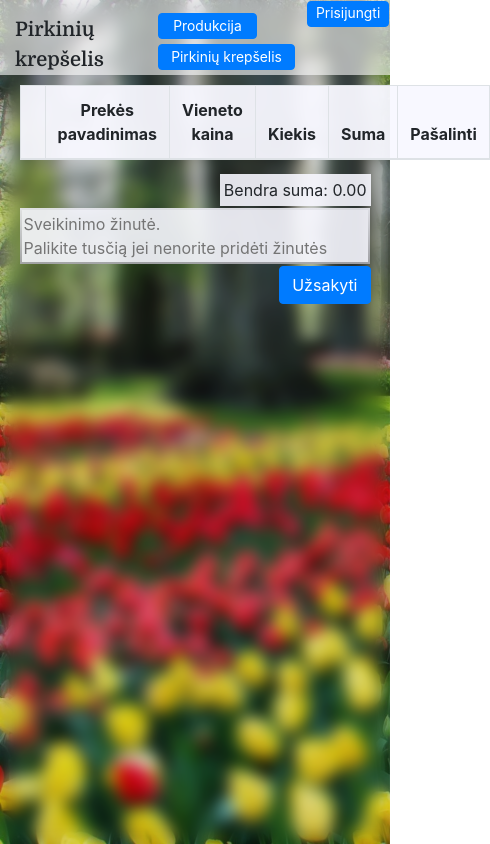
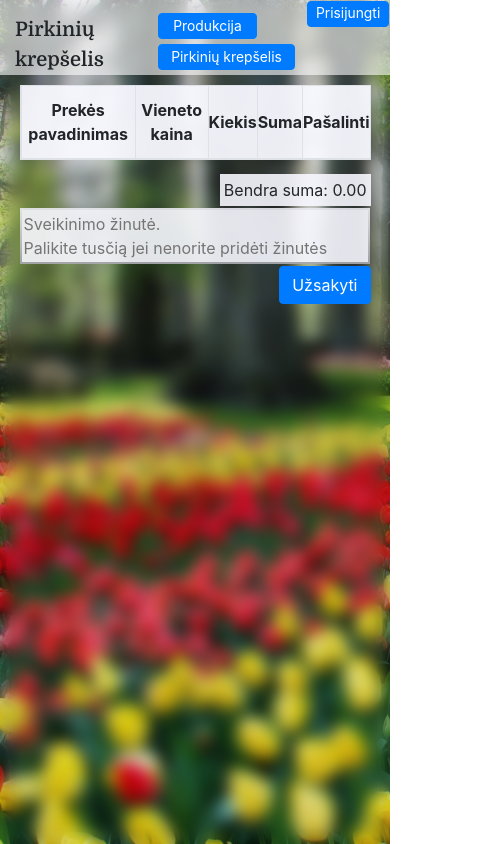
Before and after one commit to TomasKireilis/geliu-e-parduotuve, a React (Create React App) app: page /cart in a window 390 px wide. Shown: the whole page, 490 px wide, since content can reach past the window. Built offline with nearby package versions, Linux system fonts and the light colour scheme.

Commit message:
Slightly changed shopping cart table to become more responsive

```diff
--- a/src/App.css
+++ b/src/App.css
@@ -110,7 +110,7 @@
   margin-right: auto;
 }
 
-.cartPhoto {
+.cart-photo {
   height: 4vh;
   max-height: 100px;
   min-height: 80px;
@@ -174,6 +174,12 @@ table thead tr {
   text-align: right;
   z-index: 100;
 }
+.table td,
+.table th {
+  padding-right: 0 !important;
+  padding-left: 0 !important;
+  width: fit-content;
+}
 
 .header-buttons-container {
   flex-direction: row;
@@ -184,6 +190,9 @@ table thead tr {
   position: relative;
   background-color: rgba(248, 248, 255, 0.9);
   margin: auto;
+}
+.shopping-cart-table * {
+  vertical-align: middle !important;
 }
 .modal-content {
   background-color: transparent !important;
--- a/src/ShoppingCartPage/ShoppingCartRow.js
+++ b/src/ShoppingCartPage/ShoppingCartRow.js
@@ -5,7 +5,8 @@ import { GlobalContext } from "Context/GlobalState.js";
 
 const ShoppingCartRow = ({ item }) => {
   const [amount, setAmount] = useState(item.amount);
-  const { deleteItem, updateItemAmount, updateTotal } = useContext(GlobalContext);
+  const { deleteItem, updateItemAmount, updateTotal } =
+    useContext(GlobalContext);
 
   const onAmountChange = (e) => {
     let inputAmount = e.target.value;
@@ -18,7 +19,7 @@ const ShoppingCartRow = ({ item }) => {
   const onDelete = (id) => {
     deleteItem(id);
     updateTotal();
-  }
+  };
 
   useEffect(() => {
     updateItemAmount(item.id, amount);
@@ -27,8 +28,15 @@ const ShoppingCartRow = ({ item }) => {
 
   return (
     <tr>
-      <td>
-        <img className="cartPhoto" src={item.image} />
+      <td style={{ padding: ".1rem", width: "80px" }}>
+        <img
+          className="cart-photo"
+          src={item.image}
+          onError={(e) => {
+            e.target.onError = null;
+            e.target.src = "No_Image_Available.jpg";
+          }}
+        ></img>
       </td>
       <td>{item.title}</td>
       <td>{item.price}</td>
@@ -40,10 +48,11 @@ const ShoppingCartRow = ({ item }) => {
           min="1"
           value={amount}
           onChange={onAmountChange}
+          style={{ width: "calc(30px + 5vw)" }}
         />
       </td>
       <td>{(item.price * amount).toFixed(2)}</td>
-      <td>
+      <td style={{ width: "80px" }}>
         <Button
           type="button"
           variant="delete"
```
